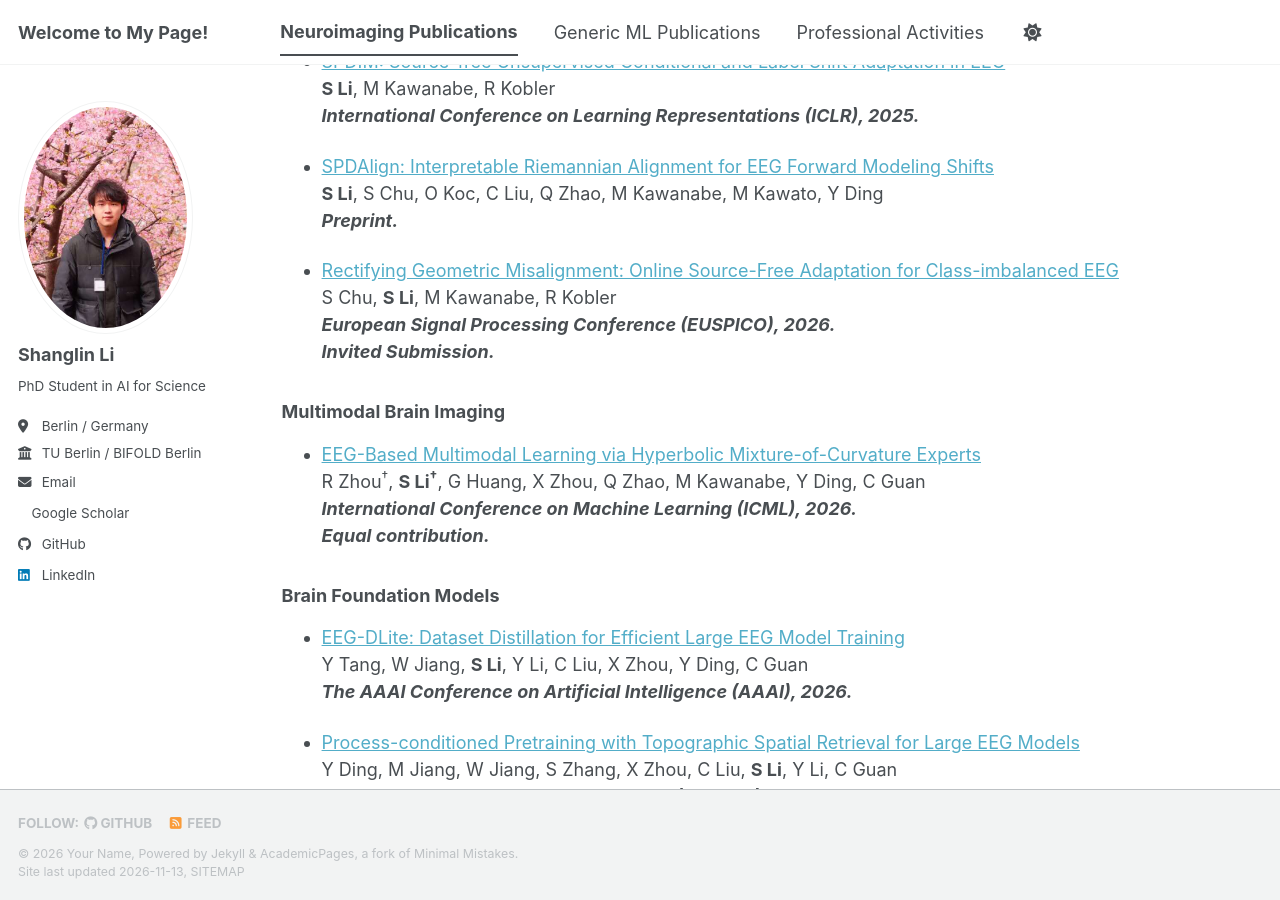
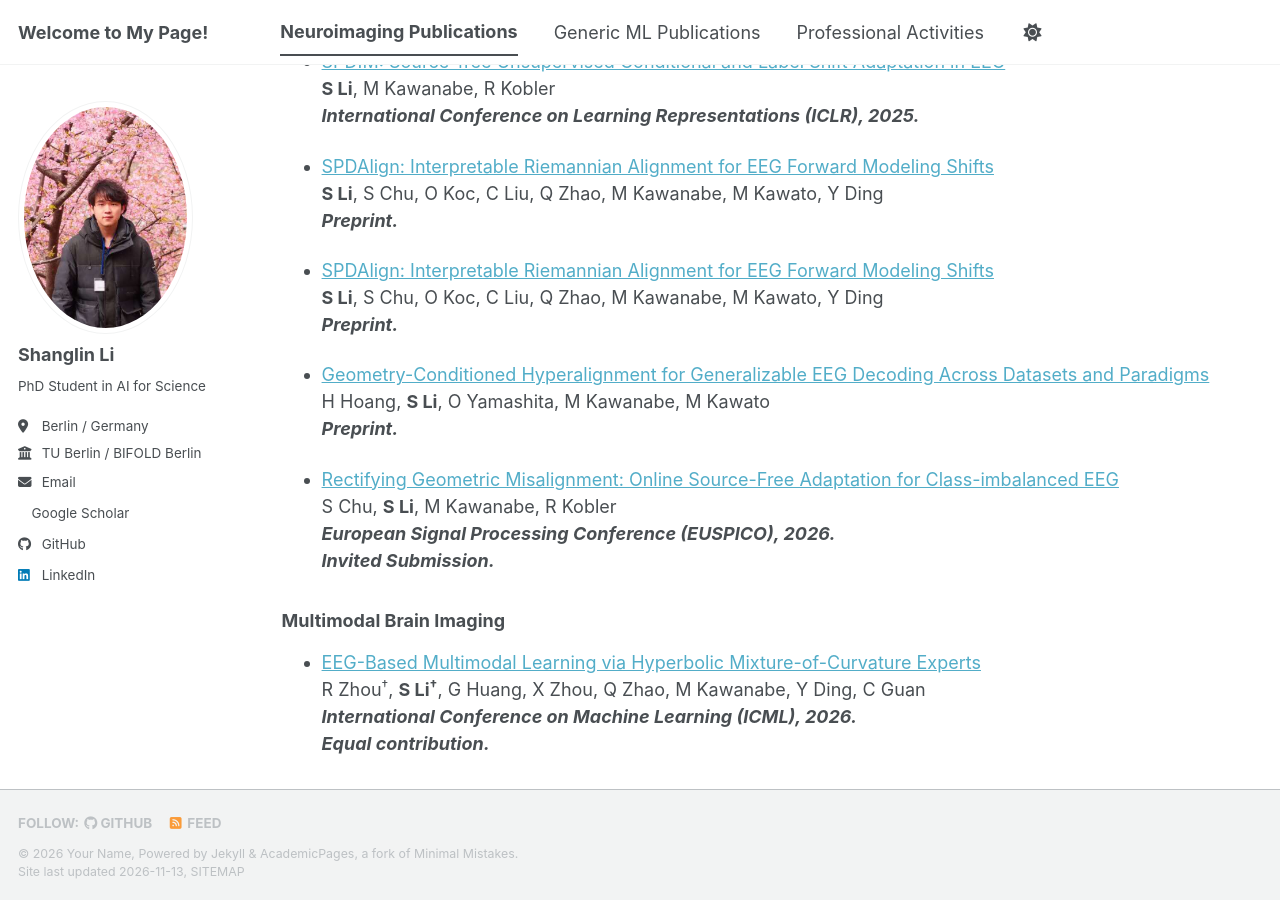
Before and after one commit to fightlesliefigt/fightlesliefigt.github.io, a Jekyll site: the page built from _pages/publications.html, in a window 1280 px wide and 900 px high, scrolled down 302 px. Built offline with Jekyll 4.4.1, drawn with Linux system fonts in a browser that asks for light colours; a style sheet for code colours, icons or effects is not loaded.

Commit message:
Update publications.html

```diff
--- a/_pages/publications.html
+++ b/_pages/publications.html
@@ -33,6 +33,21 @@ Please visit my <a href="https://scholar.google.com/citations?user=ZfbvnHkAAAAJ"
 </p></li>
 </ul>
 
+<ul>
+<li><p>
+<a href="https://arxiv.org/abs/2610.06315">SPDAlign: Interpretable Riemannian Alignment for EEG Forward Modeling Shifts</a><br />
+<b>S Li</b>,  S Chu, O Koc, C Liu, Q Zhao, M Kawanabe, M Kawato, Y Ding<br />
+<i><b>Preprint.</b></i>
+</p></li>
+</ul>
+
+<ul>
+<li><p>
+<a href="https://www.biorxiv.org/content/10.64898/2026.11.08.765221v1">Geometry-Conditioned Hyperalignment for Generalizable EEG Decoding Across Datasets and Paradigms</a><br />
+H Hoang,  <b>S Li</b>, O Yamashita, M Kawanabe, M Kawato<br />
+<i><b>Preprint.</b></i>
+</p></li>
+</ul>
 
 <ul>
 <li><p>
```
